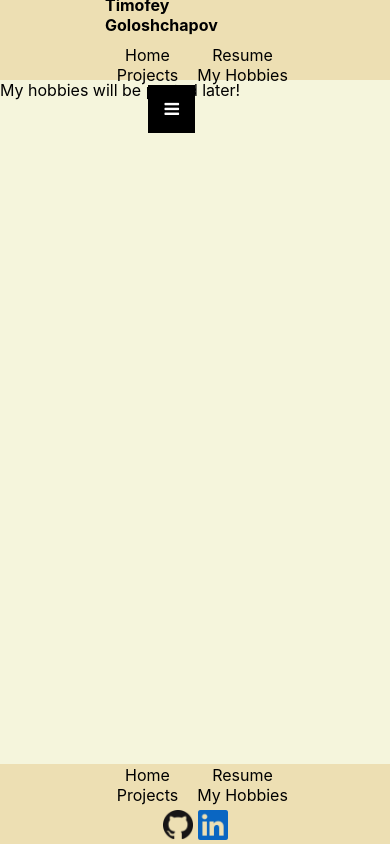
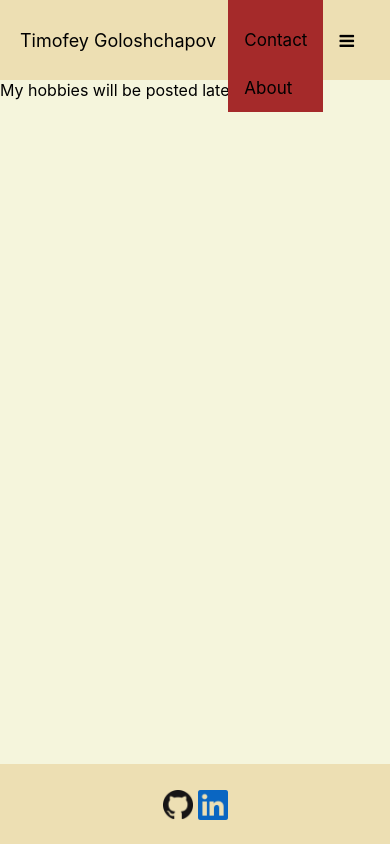
Before and after one commit to Timbobeek/portfolio, a React (Create React App) app: page /hobbies in a window 390 px wide. Built offline with nearby package versions, Linux system fonts and the light colour scheme.

Commit message:
needs to be relocated

```diff
--- a/src/App.css
+++ b/src/App.css
@@ -110,7 +110,7 @@ html {
 @media (max-width: 480px) {
 
   .welcome{
-    font-size: 3em;
+    font-size: 2em;
   }
 
   .aboutMeText{
--- a/src/components/footer.js
+++ b/src/components/footer.js
@@ -24,19 +24,19 @@ const Footer = () => {
             <div className='menuOption'>My Hobbies</div>
       </div>
 
-      <div className='small-screen-menu'>
+      {/* <div className='small-screen-menu'>
             <div className='small-screen-menu-one'>
               <div className='menuOption'><Link to="/">Home</Link></div>
-              <div className='menuOption'>Projects</div>
+              <div className='menuOption'>Projects</div> */}
               {/* <div className='menuOption'><Link to="projects">Projects</Link></div> */}
-            </div>
+            {/* </div>
             <div className='small-screen-menu-two'>
-              <div className='menuOption'><Link to="resume">Resume</Link></div>
+              <div className='menuOption'><Link to="resume">Resume</Link></div> */}
               {/* <div className='menuOption'><Link to="accomplishments">Accomplishments</Link></div> */}
               {/* <div className='menuOption'><Link to="hobbies">My Hobbies</Link></div> */}
-              <div className='menuOption'>My Hobbies</div>
+              {/* <div className='menuOption'>My Hobbies</div>
             </div>
-      </div>
+      </div> */}
 
     </footer>
   );
--- a/src/components/header.css
+++ b/src/components/header.css
@@ -41,39 +41,6 @@ header {
 
 .small-screen-menu{
   display: none;
-}
-
-.burger{
-  /* overflow: hidden; */
-  background-color: #333;
-  position: relative;
-}
-
-.burger #myLinks {
-  display: none;
-}
-
-.burger a {
-  color: white;
-  padding: 14px 16px;
-  text-decoration: none;
-  font-size: 17px;
-  display: block;
-}
-
-/* Style the hamburger menu */
-.burger a.icon {
-  background: black;
-  display: block;
-  position: absolute;
-  right: 0;
-  top: 0;
-}
-
-/* Add a grey background color on mouse-over */
-.burger a:hover {
-  background-color: #ddd;
-  color: black;
 }
 
 
@@ -162,7 +129,6 @@ header {
          font-size: 9px;
       }
 
-
      }
 
 /* ------------------------------------------tablet view------------------------------------------- */
@@ -210,11 +176,19 @@ header {
 
   @media (max-width: 480px) {
 
+    header{
+      display: flex;
+      align-items: stretch;
+    }
+
     .small-screen-menu{
       display: flex;
+      align-items: center;
+      justify-content: space-between;
     }
 
     .header-left{
+      display: none;
       width: 180px;
     }
 
@@ -222,24 +196,44 @@ header {
       display: none;
     }
 
-    .small-screen-menu-one, .small-screen-menu-two{
-      flex-wrap: wrap;
-      flex-direction: row;
-      justify-content: center;
+    .title{
+      display: flex;
+      font-size: large;
     }
 
-    .menuOption{
+    .burger{
       display: flex;
-      justify-content: center;
+      align-items: center;
+      position: relative;
     }
 
-    .small-screen-menu-one a, .small-screen-menu-two a{
-      text-decoration: none;
-      color: inherit;
+    .burger #myLinks {
+
+      background-color: brown;
+      /* margin-top: 14.37rem; */
+      z-index: 3;
     }
 
-    .small-screen-menu-one a:hover, .small-screen-menu-two a:hover{
-      font-weight: bold;
+    .burger a {
+      color: black;
+      padding: 14px 16px;
+      text-decoration: none;
+      font-size: 17px;
+      display: block;
+    }
+
+    /* Style the hamburger menu */
+    .burger a.icon {
+      /* background: black; */
+      display: flex;
+      position: relative;
+      right: 0;
+      top: 0;
+    }
+
+    /* Add a grey background color on mouse-over */
+    .burger a:hover {
+      color: white;
     }
 
   }
--- a/src/components/header.js
+++ b/src/components/header.js
@@ -28,17 +28,35 @@ const Header = () => {
           </div>
 
           <div className='small-screen-menu'>
-            <div className='small-screen-menu-one'>
-              <div className='menuOption'><Link to="/">Home</Link></div>
+
+            {/* <div className='small-screen-menu-one'>
+              <div className='menuOption'><Link to="/">Home</Link></div> */}
               {/* <div className='menuOption'><Link to="projects">Projects</Link></div> */}
-              <div className='menuOption'>Projects</div>
+              {/* <div className='menuOption'>Projects</div>
+            </div> */}
+
+            {/* <div className='small-screen-menu-two'>
+              <div className='menuOption'><Link to="resume">Resume</Link></div> */}
+              {/* <div className='menuOption'><Link to="accomplishments">Accomplishments</Link></div> */}
+              {/* <div className='menuOption'><Link to="hobbies">My Hobbies</Link></div> */}
+              {/* <div className='menuOption'>My Hobbies</div> */}
+            {/* </div> */}
+
+            <link rel="stylesheet" href="https://cdnjs.cloudflare.com/ajax/libs/font-awesome/4.7.0/css/font-awesome.min.css"></link>
+
+            <div className='title'>Timofey Goloshchapov</div>
+
+            <div className='burger'>
+              <div id="myLinks">
+                <a href="#news">News</a>
+                <a href="#contact">Contact</a>
+                <a href="#about">About</a>
+              </div>
+              <a href="#" className="icon" onClick={myFunction}>
+                <i className="fa fa-bars"></i>
+              </a>
             </div>
-            <div className='small-screen-menu-two'>
-              <div className='menuOption'><Link to="resume">Resume</Link></div>
-              {/* <div className='menuOption'><Link to="accomplishments">Accomplishments</Link></div> */}
-              <div className='menuOption'><Link to="hobbies">My Hobbies</Link></div>
-              {/* <div className='menuOption'>My Hobbies</div> */}
-            </div>
+
           </div>
 
           <div className='header-right'>
@@ -51,18 +69,6 @@ const Header = () => {
             {/* <div className='menuOption'>My Hobbies</div> */}
           </div>
 
-          <link rel="stylesheet" href="https://cdnjs.cloudflare.com/ajax/libs/font-awesome/4.7.0/css/font-awesome.min.css"></link>
-
-          <div className='burger'>
-            <div id="myLinks">
-              <a href="#news">News</a>
-              <a href="#contact">Contact</a>
-              <a href="#about">About</a>
-            </div>
-            <a href="#" className="icon" onClick={myFunction}>
-              <i className="fa fa-bars"></i>
-            </a>
-          </div>
       </header>
   );
 }
```
